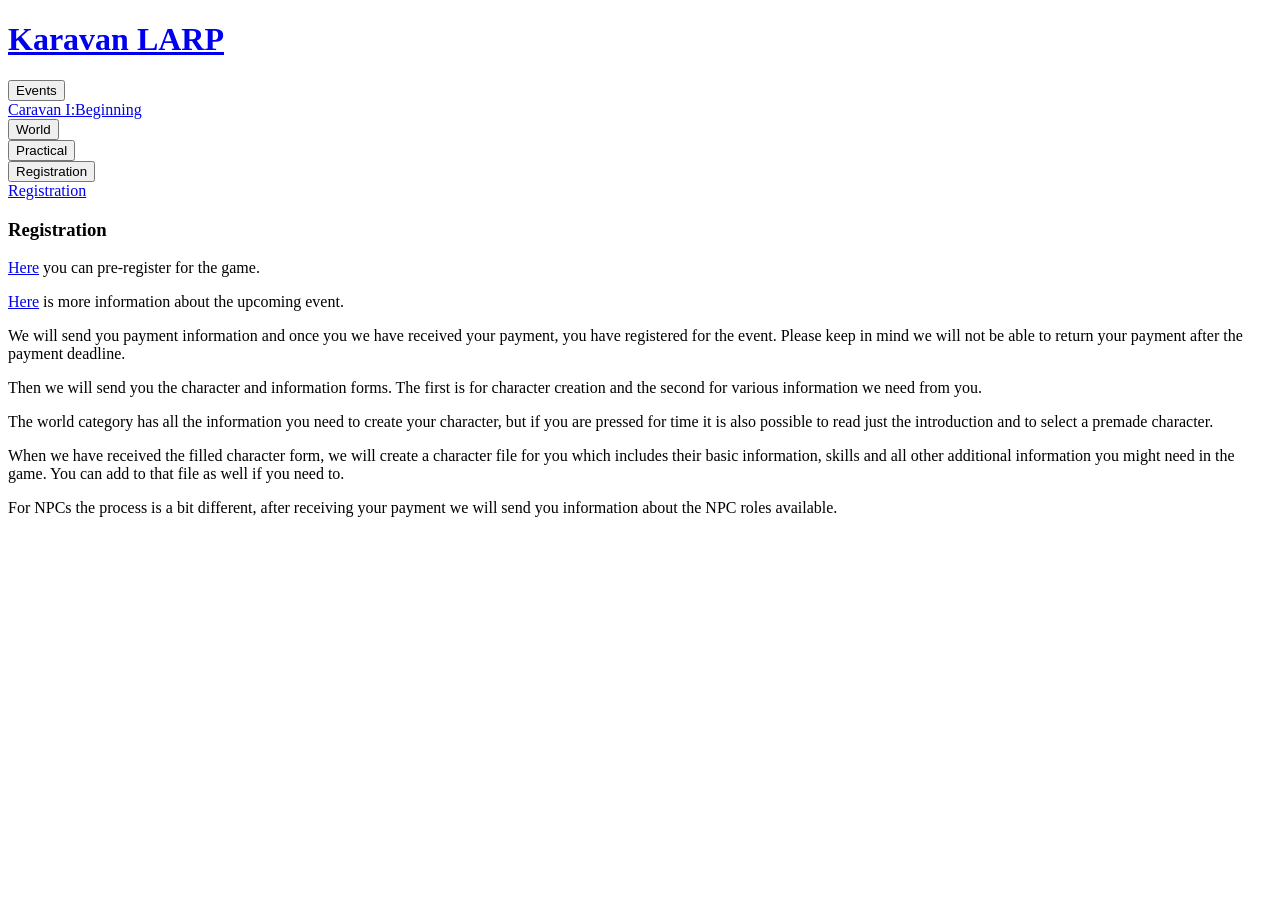
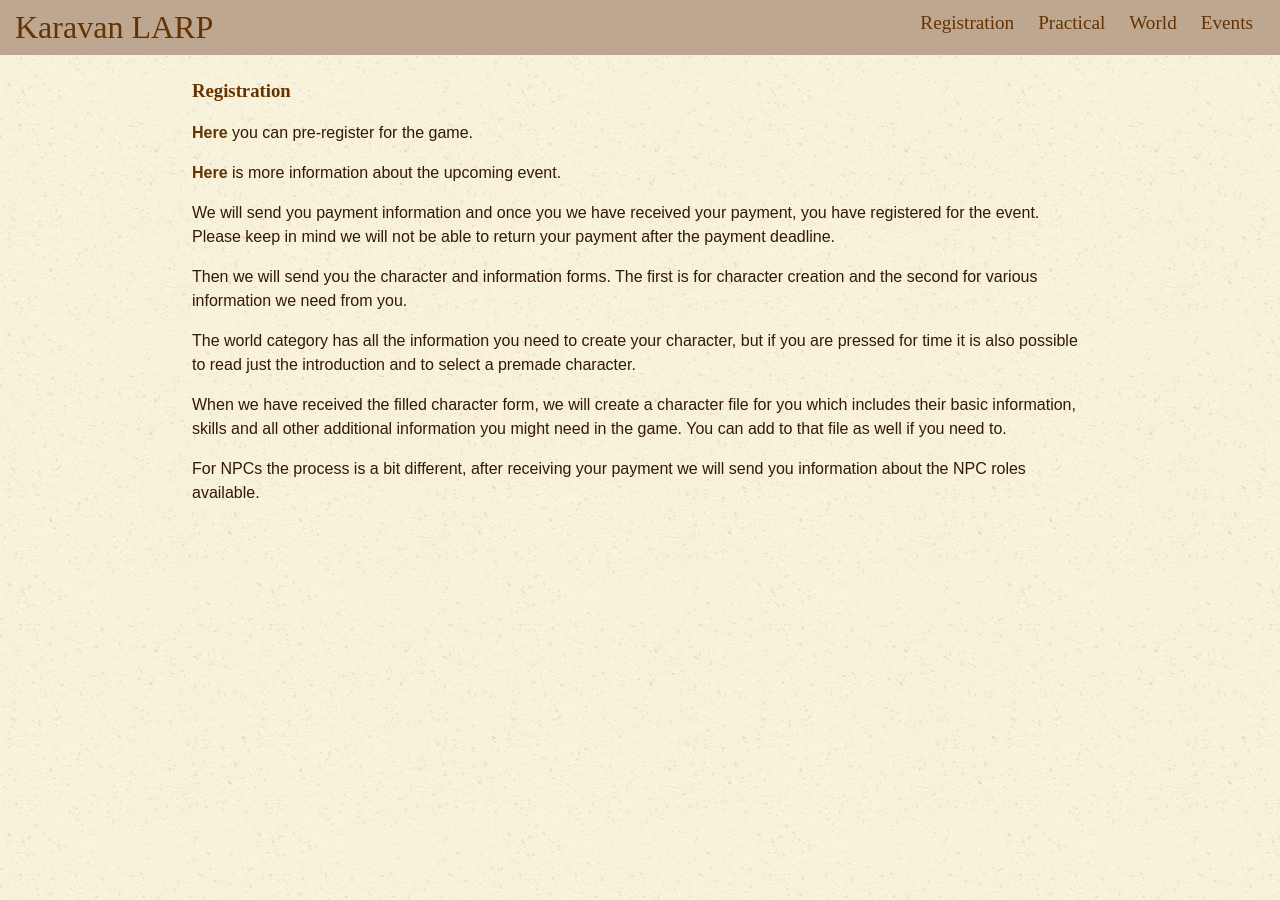
Before and after one commit to karavanlarp/karavanlarp.github.io, a Jekyll site: the page built from eng/reg/registration.md, in a window 1280 px wide. Built offline with Jekyll 4.4.1, drawn with Linux system fonts in a browser that asks for light colours; some web fonts are replaced.

Commit message:
css link

```diff
--- a/_layouts/default-eng.html
+++ b/_layouts/default-eng.html
@@ -3,7 +3,7 @@
 	<head>
 		<meta http-equiv="Content-Type" content="text/html; charset=utf-8">
 		<title>{{ page.title }}</title>
-		<link rel="stylesheet" type="text/css" href="../css/main.css">
+		<link rel="stylesheet" type="text/css" href="../../css/main.css">
 		<link href="https://fonts.googleapis.com/css?family=Kurale" rel="stylesheet">
 
 		<script src="../../js/script.js"></script>
```
